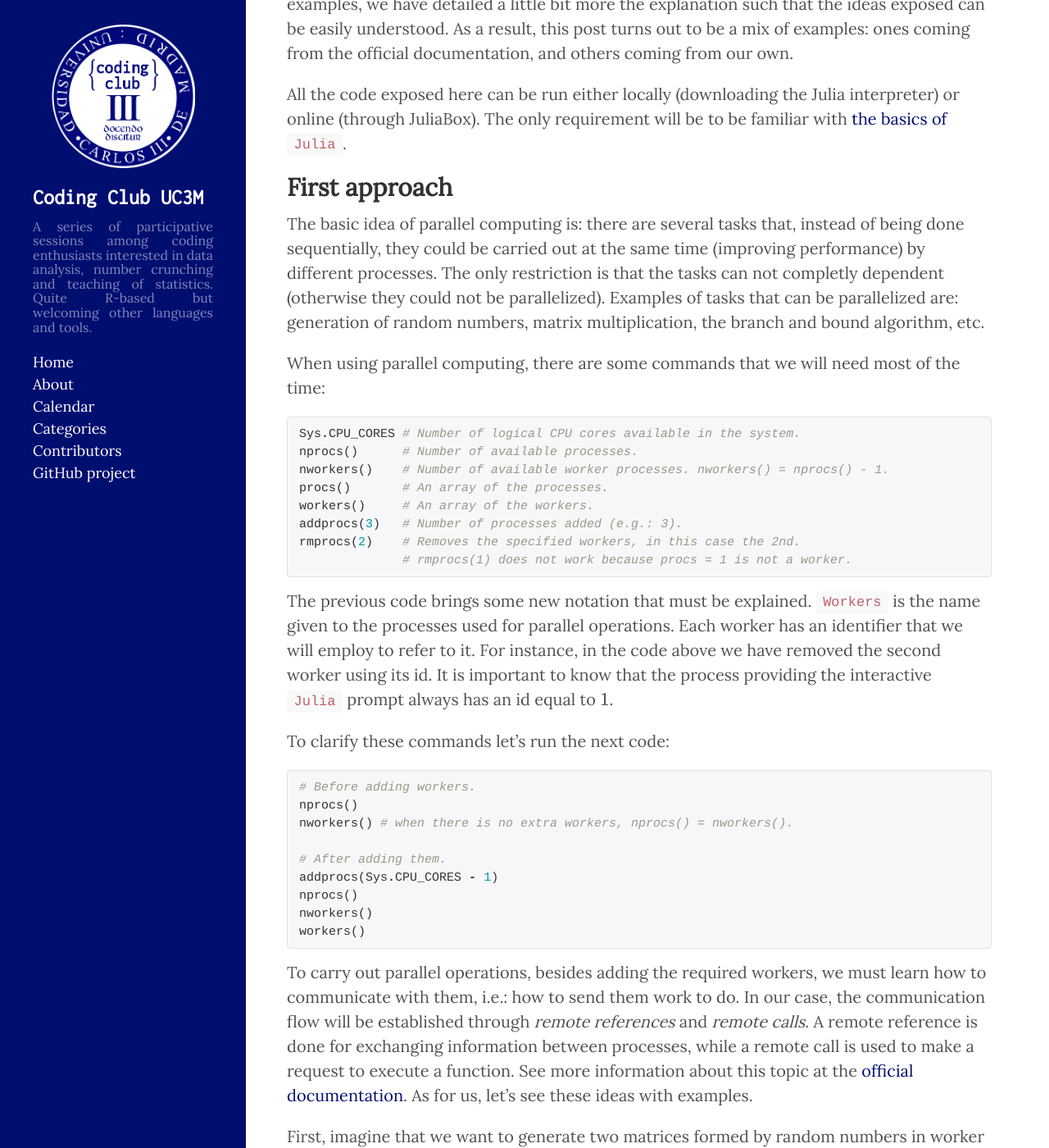
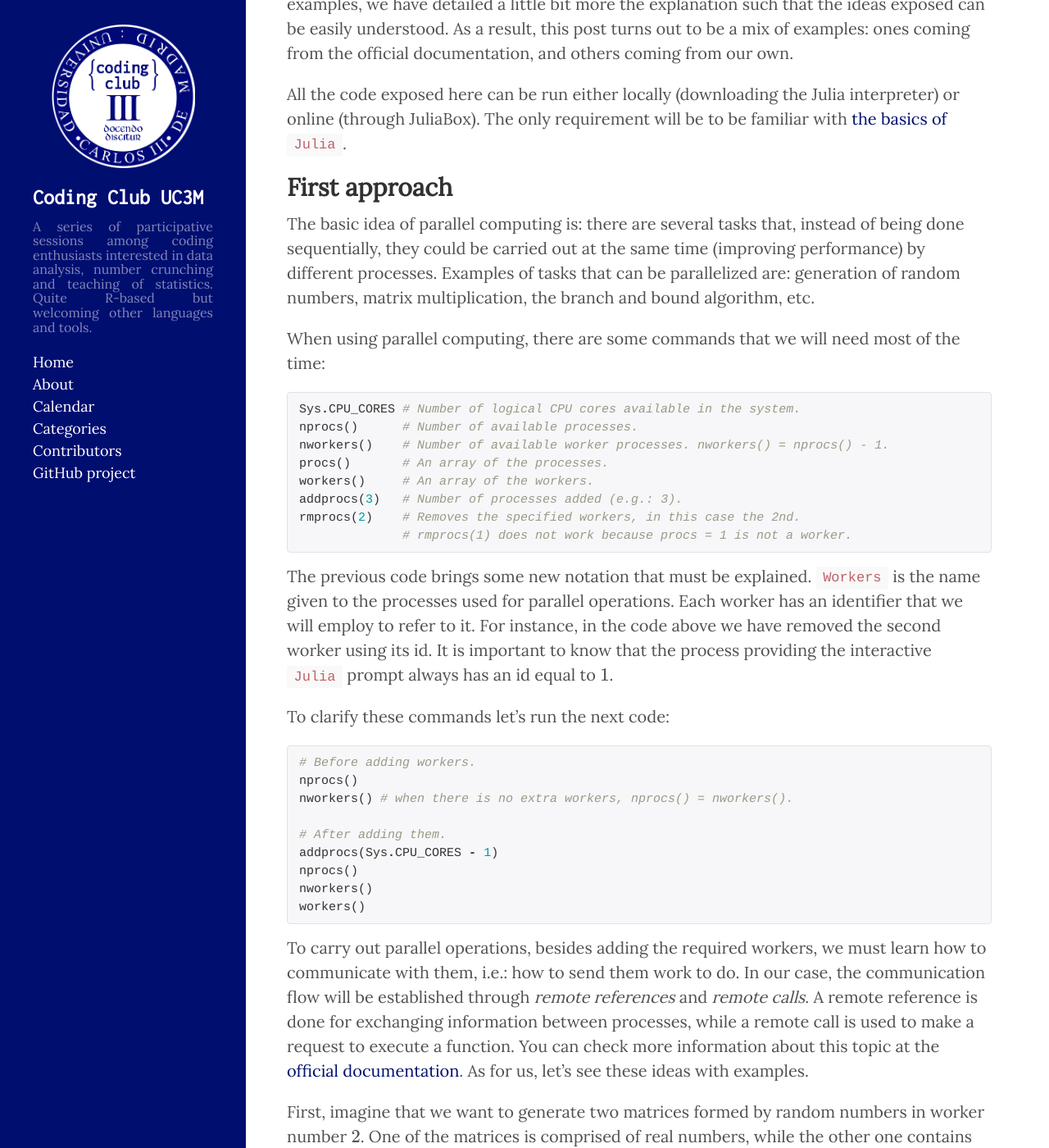
Before and after one commit to CodingClubUC3M/codingclubuc3m.github.io, a Jekyll site: the page built from _posts/2018-06-06-Parallel-computing-Julia-hidden.md, in a window 1280 px wide and 1400 px high, scrolled down 699 px. Shown: the whole window at 82% size. Built offline with Jekyll 4.4.1, drawn with Linux system fonts in a browser that asks for light colours; formulas are drawn with MathJax 3; comment, search, counter and statistics services are not loaded; some of the changed lines change nothing that is shown; some of the changed text lies outside the part shown.

Commit message:
Update 2018-06-06-Parallel-computing-Julia-hidden.md

````diff
--- a/_posts/2018-06-06-Parallel-computing-Julia-hidden.md
+++ b/_posts/2018-06-06-Parallel-computing-Julia-hidden.md
@@ -22,7 +22,7 @@
 
 ## First approach
 
-The basic idea of parallel computing is: there are several tasks that, instead of being done sequentially, they could be carried out at the same time (improving performance) by different processes. The only restriction is that the tasks can not completly dependent (otherwise they could not be parallelized). Examples of tasks that can be parallelized are: generation of random numbers, matrix multiplication, the branch and bound algorithm, etc.
+The basic idea of parallel computing is: there are several tasks that, instead of being done sequentially, they could be carried out at the same time (improving performance) by different processes. Examples of tasks that can be parallelized are: generation of random numbers, matrix multiplication, the branch and bound algorithm, etc.
 
 When using parallel computing, there are some commands that we will need most of the time:
 
@@ -53,7 +53,7 @@
 workers()
 ```
 
-To carry out parallel operations, besides adding the required workers, we must learn how to communicate with them, i.e.: how to send them work to do. In our case, the communication flow will be established through *remote references* and *remote calls*. A remote reference is done for exchanging information between processes, while a remote call is used to make a request to execute a function. See more information about this topic at the [official documentation](https://docs.julialang.org/en/release-0.6/manual/parallel-computing/#Parallel-Computing-1). As for us, let's see these ideas with examples.
+To carry out parallel operations, besides adding the required workers, we must learn how to communicate with them, i.e.: how to send them work to do. In our case, the communication flow will be established through *remote references* and *remote calls*. A remote reference is done for exchanging information between processes, while a remote call is used to make a request to execute a function. You can check more information about this topic at the [official documentation](https://docs.julialang.org/en/release-0.6/manual/parallel-computing/#Parallel-Computing-1). As for us, let's see these ideas with examples.
 
 First, imagine that we want to generate two matrices formed by random numbers in worker number $2$. One of the matrices is comprised of real numbers, while the other one contains integers between $1$ and $8$.
 
@@ -72,6 +72,14 @@
 # Notice what happens once the value is fetched:
 r1
 r1[2, 2]
+
+# However, r1 is still a Future so some operations might not work:
+typeof(r1)
+sum(r1) # This does not work as expected.
+
+r3 = fetch(r1); # We save the result in another variable.
+typeof(r3)
+sum(r3)
 ```
 
 There are other ways, besides the function `remotecall()`, of sending work to the different processes. Check for instance the next code in which we create a random matrix and then we add $1$ to all its elements.
@@ -119,7 +127,7 @@
 fetch(s2) # returns an error.
 ```
 
-The error in the last piece of code is because the 2nd process does not know about the function! It has only been declared at process $1$. To overcome this problem we have to use the macro `@everywhere`:
+The error in the last piece of code is because the $2$nd process does not know about the function! It has only been declared at process $1$. To overcome this problem we have to use the macro `@everywhere`:
 
 ```julia
 @everywhere function eig_sum(A) # Now all the processes know about the function.
````
